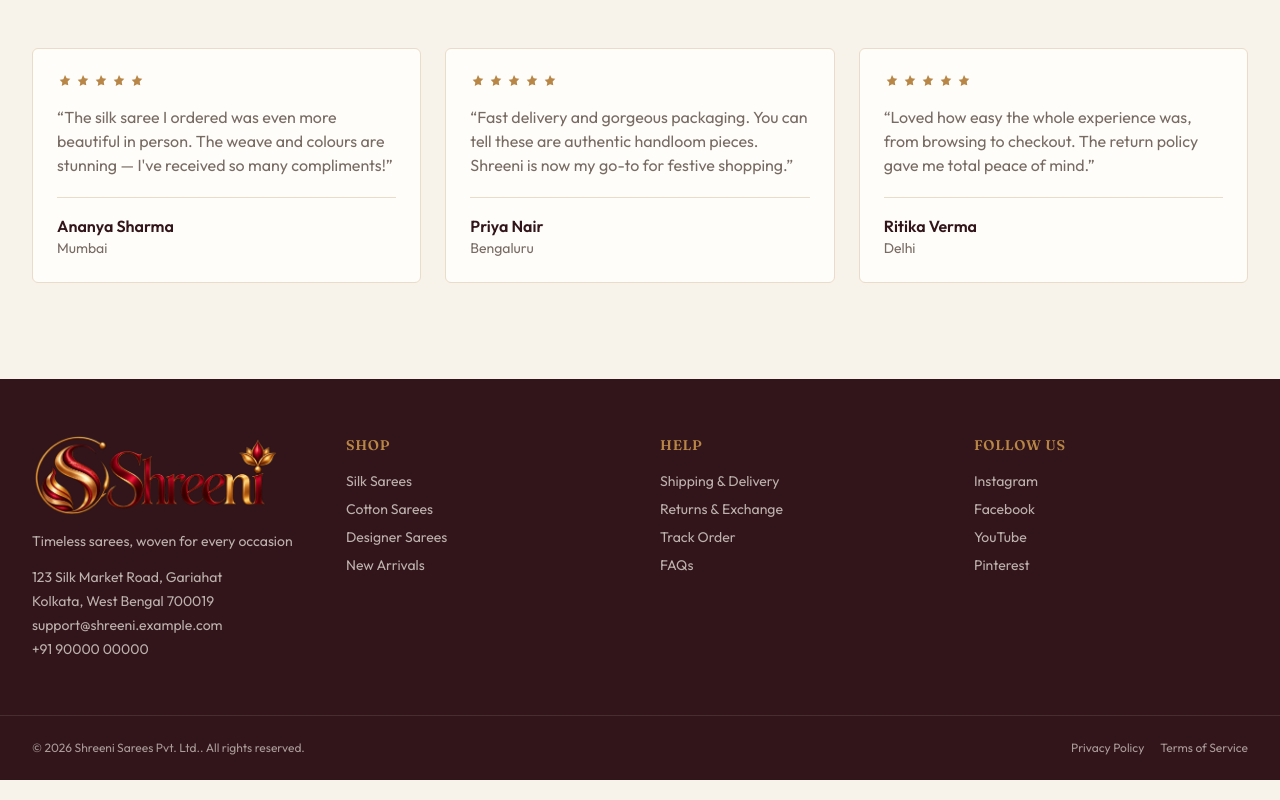
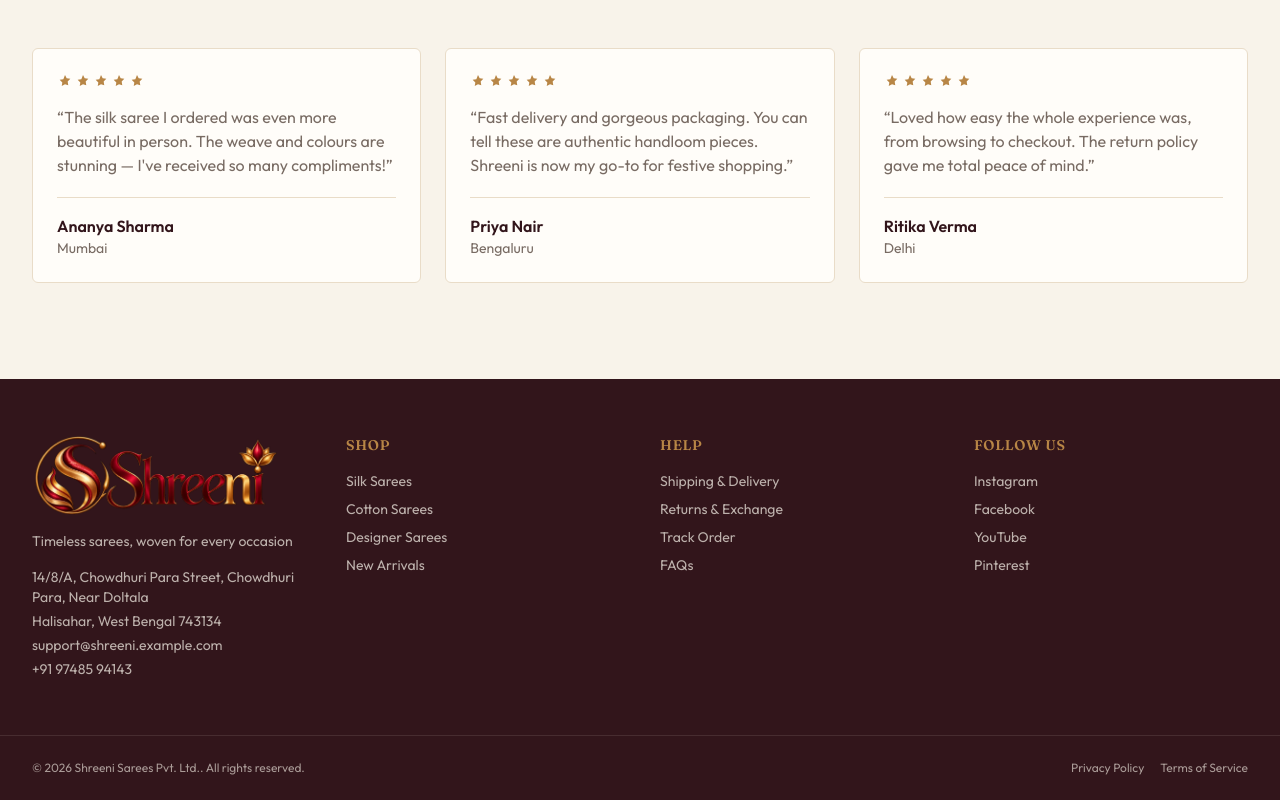
Before and after one commit to sekharg62/shreeni-next, a Next.js app: page / in a window 1280 px wide. Shown: the part 939-1739 px from the top of the page. Built offline with nearby package versions, Linux system fonts and the light colour scheme; no server answers.

Commit message:
feat: update API base URL, enhance support ticket page with Suspense, and update contact information in site config

```diff
--- a/src/app/account/support/[id]/page.tsx
+++ b/src/app/account/support/[id]/page.tsx
@@ -1,4 +1,5 @@
 import type { Metadata } from "next";
+import { Suspense } from "react";
 import Container from "@/components/Container";
 import RequireSignIn from "@/components/support/RequireSignIn";
 import TicketThread from "@/components/support/TicketThread";
@@ -8,15 +9,28 @@ export const metadata: Metadata = {
   robots: { index: false, follow: false },
 };
 
-export default async function SupportTicketPage({ params }: PageProps<"/account/support/[id]">) {
+const loading = <div className="h-96 animate-pulse rounded-lg bg-background" aria-busy="true" />;
+
+/** Reads the ticket id. Tickets are private (no static params), so this part is streamed in. */
+async function Ticket({ params }: { params: PageProps<"/account/support/[id]">["params"] }) {
   const { id } = await params;
+  return (
+    <RequireSignIn fallback={loading}>
+      <TicketThread id={id} />
+    </RequireSignIn>
+  );
+}
+
+// The page shell is prerendered; the part that depends on `params` sits inside <Suspense>
+// as Cache Components requires.
+export default function SupportTicketPage({ params }: PageProps<"/account/support/[id]">) {
   return (
     <section className="py-12 sm:py-16">
       <Container>
         <div className="mx-auto w-full max-w-3xl">
-          <RequireSignIn fallback={<div className="h-96 animate-pulse rounded-lg bg-background" aria-busy="true" />}>
-            <TicketThread id={id} />
-          </RequireSignIn>
+          <Suspense fallback={loading}>
+            <Ticket params={params} />
+          </Suspense>
         </div>
       </Container>
     </section>
--- a/src/components/Footer.tsx
+++ b/src/components/Footer.tsx
@@ -59,7 +59,7 @@ export default function Footer() {
               </a>
             </p>
             <p>
-              <a href={`tel:${contact.phone}`} className="hover:text-secondary">
+              <a href={`tel:${contact.phone.replace(/\s/g, "")}`} className="hover:text-secondary">
                 {contact.phone}
               </a>
             </p>
--- a/src/components/MobileMenu.tsx
+++ b/src/components/MobileMenu.tsx
@@ -179,9 +179,12 @@ export default function MobileMenu() {
                   Cart{itemCount > 0 ? ` (${itemCount})` : ""}
                 </button>
               </div>
-              <p className="mt-5 text-sm text-surface/70">
+              <a
+                href={`tel:${siteConfig.contact.phone.replace(/\s/g, "")}`}
+                className="mt-5 inline-block text-sm text-surface/70 transition-colors hover:text-secondary"
+              >
                 {siteConfig.contact.phone}
-              </p>
+              </a>
             </div>
           </div>,
           document.body
--- a/src/config/siteConfig.ts
+++ b/src/config/siteConfig.ts
@@ -43,24 +43,26 @@ export const siteConfig = {
   contact: {
     email: "support@shreeni.example.com",
     salesEmail: "sales@shreeni.example.com",
-    phone: "+91 90000 00000",
-    whatsapp: "+91 90000 00000",
+    phone: "+91 97485 94143",
+    whatsapp: "+91 97485 94143",
     supportHours: "Mon–Sat, 10:00 AM – 7:00 PM IST",
   },
 
   // --- Location ---
   location: {
-    addressLine1: "123 Silk Market Road",
-    addressLine2: "Gariahat",
-    city: "Kolkata",
+    addressLine1: "14/8/A, Chowdhuri Para Street",
+    addressLine2: "Chowdhuri Para, Near Doltala",
+    city: "Halisahar",
     state: "West Bengal",
-    postalCode: "700019",
+    postalCode: "743134",
     country: "India",
     countryCode: "IN",
-    googleMapsUrl: "https://maps.google.com/?q=Shreeni+Sarees",
+    googleMapsUrl:
+      "https://www.google.com/maps/search/?api=1&query=14%2F8%2FA+Chowdhuri+Para+Street%2C+Halisahar%2C+West+Bengal+743134",
+    // Approximate (Halisahar town centre) — replace with the shop's exact pin from Google Maps.
     geo: {
-      latitude: 22.5186,
-      longitude: 88.3639,
+      latitude: 22.9483,
+      longitude: 88.4189,
     },
   },
 
```
Also changed, not shown: 1 other file (tests, documents, lock files or other folders).
